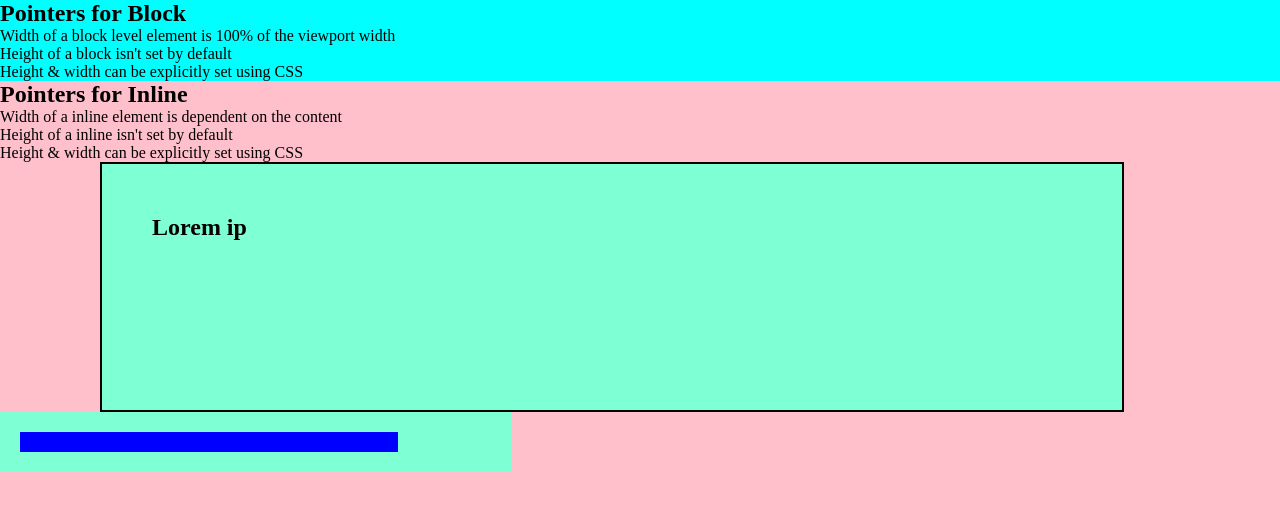
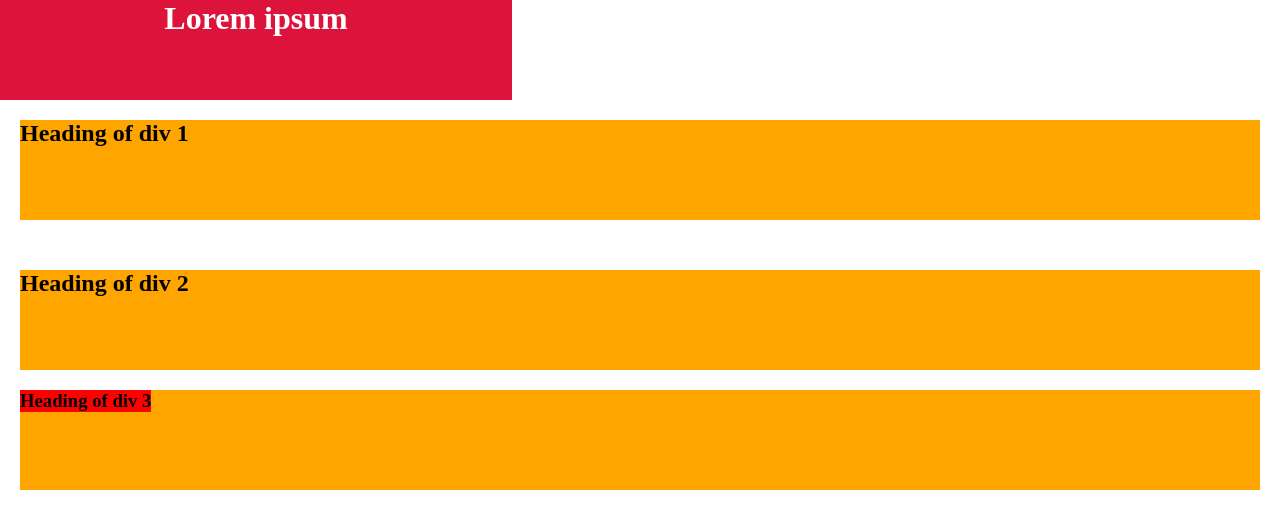
Before and after one commit to ritu2302/Full_Stack_Web_Development, a plain HTML site: page index.html in a window 1280 px wide. Drawn offline with Linux system fonts and the light colour scheme.

Commit message:
positioning

```diff
--- a/index.html
+++ b/index.html
@@ -7,71 +7,47 @@
     <title>CSS</title>
     <style>
         *{
-            padding: 0px;
-            margin: 0px;
+            margin: 0;
+            padding: 0;
             box-sizing: border-box;
+            font-family: Metropolis;
         }
-        body{
-            background-color: pink;
-            padding: 0px;
-            margin: 0px;
+        h1 {
+            background-color: crimson;
+            color: white;
+            height: 100px;
+            text-align: center;
+            width: 40vw;
         }
         div {
-            background-color: aqua;
+            height: 100px;
+            margin: 20px;
+            background-color: orange;
         }
-        span {
-            background-color: brown;
+        .two {
+            margin-top: 50px;
+            position: static;
+            left :100px;
         }
-        .background {
-            background-color: aquamarine;
-            width: 80vw;
-            height: 250px;
-            border: 2px solid black;
-            padding-top: 50px;
-            padding-left: 50px;
-            margin-left: 100px;
-        }
-        .parent {
-            background-color: aquamarine;
-            height: 60px;
-            padding: 20px;
-            width: 40vw;
-        }
-        .child {
-            background-color: blue;
-            height: 20px;
-            width: 80%;
+        h3{
+            background-color: red;
+            position: absolute;
+
         }
     </style>
-
 </head>
 <body>
-    <!--display properties-->
-    <!--Box Model -->
-    <!--Units-->
-    <!--Combined selectors-->
-    <div>
-        <h2>Pointers for Block</h2>
-        <ol>
-            <li>Width of a block level element is 100% of the viewport width</li>
-            <li>Height of a block isn't set by default</li>
-            <li>Height & width can be explicitly set using CSS</li>
-        </ol>
+    <!--Positioning-->
+    <h1>Lorem ipsum</h1>
+    <div class="one">
+    <h2>Heading of div 1</h2>
     </div>
-    <span>
-        <h2>Pointers for Inline</h2>
-        <ol>
-            <li>Width of a inline element is dependent on the content</li>
-            <li>Height of a inline isn't set by default</li>
-            <li>Height & width can be explicitly set using CSS</li>
-        </ol>
-    </span>
-    <div class="background">
-        <h2>Lorem ip</h2>
-    </div>
-    <div class ="parent">
-        <div class="child"></div>
-    </div>
+    <div class="two">
+    <h2>Heading of div 2</h2>
+</div>
+<div class="three">
+    <h3>Heading of div 3</h3>
+</div>
 
 </body>
 </html>
```
